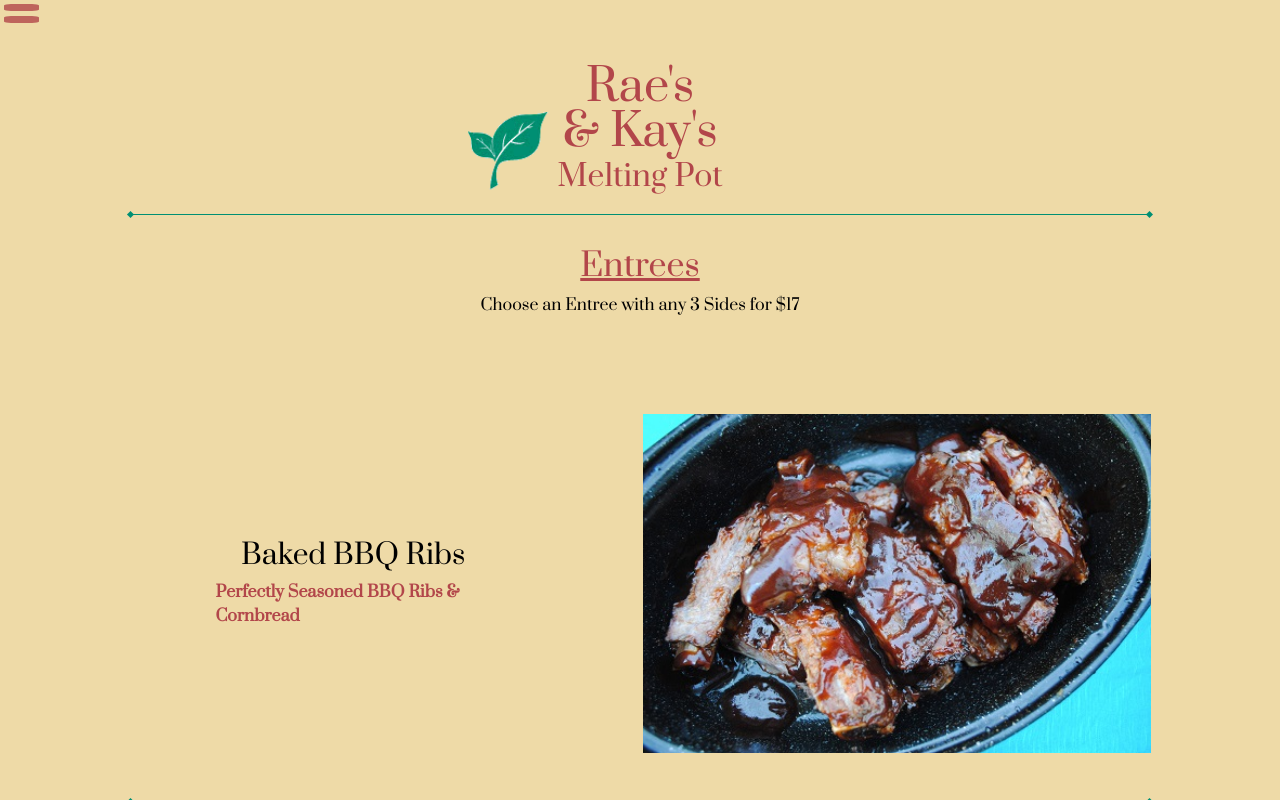
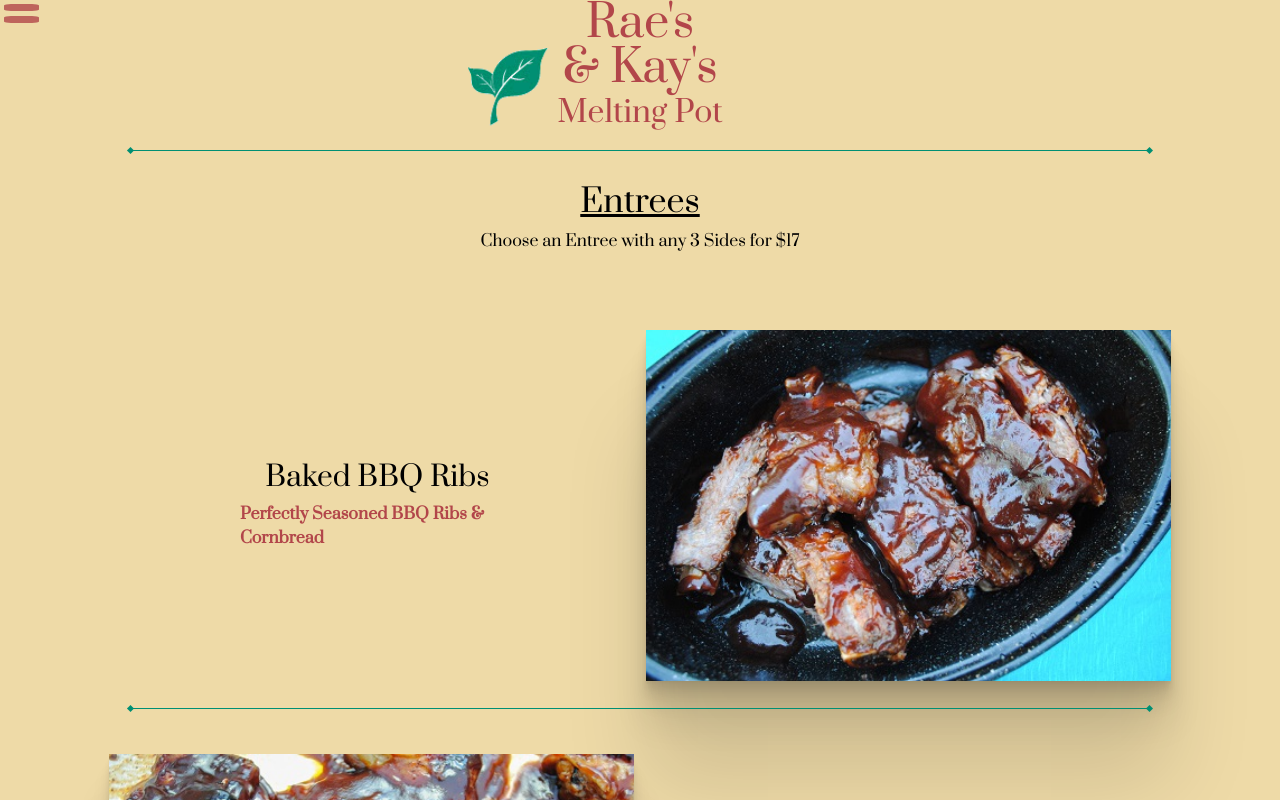
Before and after one commit to mountainguy76935/raes_and_kays, a React (Create React App) app: page /raes_and_kays/menu in a window 1280 px wide. Shown: the top 800 px of the page. Built offline with nearby package versions, Linux system fonts and the light colour scheme; a web font is replaced by a local one.

Commit message:
some stylistic changes

```diff
--- a/src/components/menu-item/menu-item.styles.css
+++ b/src/components/menu-item/menu-item.styles.css
@@ -1,7 +1,8 @@
 .menu-item-row{
     display: flex;
     width: 85%;
-    margin: auto
+    margin: auto;
+    padding: 1%
 }
 
 .full-menu{
@@ -14,7 +15,13 @@
 .menu-item-row img{
     text-align: center;
     max-width: 90%;
-    padding: 3%;
     flex-grow: 1;
-    margin: auto
+    margin: auto;
+    box-shadow:
+  0 2.8px 2.2px rgba(0, 0, 0, 0.034),
+  0 6.7px 5.3px rgba(0, 0, 0, 0.048),
+  0 12.5px 10px rgba(0, 0, 0, 0.06),
+  0 22.3px 17.9px rgba(0, 0, 0, 0.072),
+  0 41.8px 33.4px rgba(0, 0, 0, 0.086),
+  0 100px 80px rgba(0, 0, 0, 0.12)
 }
--- a/src/pages/home_page/home_page.component.jsx
+++ b/src/pages/home_page/home_page.component.jsx
@@ -24,6 +24,8 @@
                 </div>
                 )
             })}
+            <br />
+            <br />
             <Footer />
         </div>
     )
--- a/src/pages/home_page/home_page.styles.css
+++ b/src/pages/home_page/home_page.styles.css
@@ -37,14 +37,16 @@
     font-weight: bold;
     word-wrap: normal;
     display: block;
+    margin-top: 5%;
+    line-height: 2em
 }
 
 .about_paragraph img{
     float: left;
     margin: 0% 2.5% 2.5% 2.5%;
-    max-width: 65%
+    max-width: 90%;
 }
 
 .floated_text{
-    float: right
+    float: right;
 }
--- a/src/pages/menu_page/menu_page.styles.css
+++ b/src/pages/menu_page/menu_page.styles.css
@@ -48,7 +48,6 @@
 }
 
 .menu_page{
-    padding-top: 5%;
     display: flex;
     flex-direction: column;
     height: 100%;
@@ -70,7 +69,7 @@
     min-width: 300px;
 }
 
-.menu_page h4{
+.menu_page h4,h2{
     color: black;
 }
 
```
Also changed, not shown: src/components/carousel/carousel.styles.css (line endings or trailing spaces).
